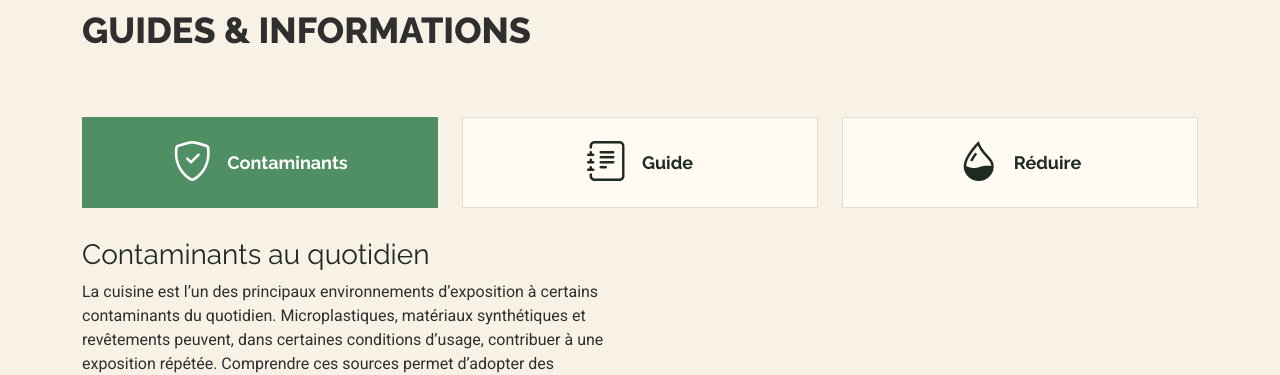
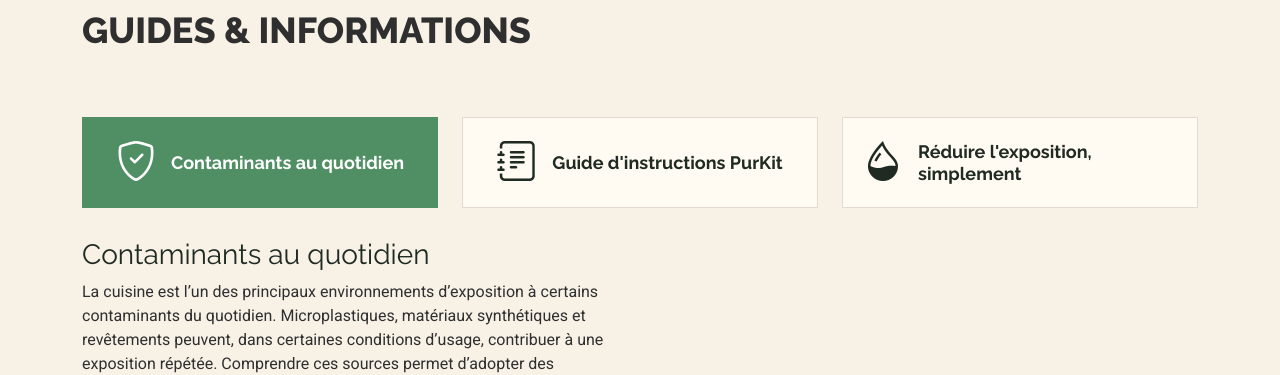
Before and after one commit to YassineKhttar/PurKitWebSite, a plain HTML site: page index.html in a window 1280 px wide. Shown: the part 2261-2636 px from the top of the page. Drawn offline with Linux system fonts and the light colour scheme.

Commit message:
Version préliminaire avec logo et redirection shopify et bon texte

```diff
--- a/index.html
+++ b/index.html
@@ -19,8 +19,8 @@
           href="https://fonts.googleapis.com/css2?family=Roboto:wght@300;400;500;700&family=Raleway:wght@400;600;700;800&family=Inter:wght@300;400;500;600;700&display=swap"
           rel="stylesheet">
 
-  <link rel="icon" type="image/png" href="assets/img/favicon.png">
-  <link rel="apple-touch-icon" href="assets/img/apple-touch-icon.png">
+  <link rel="icon" type="image/png" href="assets/img/logo.png">
+
 
   <link href="assets/vendor/bootstrap/css/bootstrap.min.css" rel="stylesheet">
   <link href="assets/vendor/bootstrap-icons/bootstrap-icons.css" rel="stylesheet">
@@ -238,21 +238,21 @@
         <li class="nav-item col-6 col-md-4">
           <a class="nav-link active show" data-bs-toggle="tab" data-bs-target="#pk-tab-1">
             <i class="bi bi-shield-check"></i>
-            <h4 class="d-none d-lg-block" data-i18n="resources.tab1">Contaminants</h4>
+            <h4 class="d-none d-lg-block" data-i18n="resources.tab1">Contaminants au quotidien</h4>
           </a>
         </li>
 
         <li class="nav-item col-6 col-md-4">
           <a class="nav-link" data-bs-toggle="tab" data-bs-target="#pk-tab-2">
             <i class="bi bi-journal-text"></i>
-            <h4 class="d-none d-lg-block" data-i18n="resources.tab2">Guide</h4>
+            <h4 class="d-none d-lg-block" data-i18n="resources.tab2">Guide d'instructions PurKit</h4>
           </a>
         </li>
 
         <li class="nav-item col-6 col-md-4">
           <a class="nav-link" data-bs-toggle="tab" data-bs-target="#pk-tab-3">
             <i class="bi bi-droplet-half"></i>
-            <h4 class="d-none d-lg-block" data-i18n="resources.tab3">Réduire</h4>
+            <h4 class="d-none d-lg-block" data-i18n="resources.tab3">Réduire l'exposition, simplement</h4>
           </a>
         </li>
       </ul>
@@ -518,7 +518,7 @@
 
       },
       resources: {
-        h2: "Ressources", subtitle: "GUIDES & INFORMATIONS", tab1: "Contaminants", tab2: "Guide", tab3: "Réduire",
+        h2: "Ressources", subtitle: "GUIDES & INFORMATIONS", tab1: "Contaminants au quotidien", tab2: "Guide d'instructions PurKit", tab3: "Réduire l'exposition, simplement",
         s1: { title: "Contaminants au quotidien", p1: "La cuisine est l’un des principaux environnements d’exposition à certains contaminants du quotidien. Microplastiques, matériaux synthétiques et revêtements peuvent, dans certaines conditions d’usage, contribuer à une exposition répétée. Comprendre ces sources permet d’adopter des alternatives simples qui font une réelle différence à long terme.",
           h5a: "Microplastiques", p2: "L’exposition est fréquente et provient notamment du chauffage du plastique, de l’utilisation d’ustensiles et de planches en plastique, ainsi que de l’eau potable et de l’air intérieur. Des études récentes ont mis en évidence la présence de microplastiques dans le sang, les poumons, le placenta et le lait maternel, soulignant leur caractère omniprésent.",
           h5b: "PTFE / PFAS", p3: "Certains revêtements antiadhésifs à base de PTFE peuvent se dégrader lorsqu’ils sont exposés à des températures élevées (environ 260 °C et plus) ou à une usure répétée, augmentant le risque de relargage de composés indésirirables au fil du temps.",
@@ -568,7 +568,7 @@
         note: "*Images are illustrative: exact contents are listed on the kit description."
       },
       resources: {
-        h2: "Resources", subtitle: "GUIDES & INFORMATION", tab1: "Contaminants", tab2: "Guide", tab3: "Reduce",
+        h2: "Resources", subtitle: "GUIDES & INFORMATION", tab1: "Everyday Contaminants", tab2: "PurKit Instruction Guide", tab3: "Reduce Exposure, Simply",
         s1: { title: "Everyday contaminants", p1: "The kitchen is a major exposure environment for certain everyday contaminants. Microplastics, synthetic materials, and coatings can contribute to repeated exposure depending on use. Understanding sources helps you adopt simple alternatives that matter long-term.",
           h5a: "Microplastics", p2: "Exposure is common from heating plastic, using plastic utensils/boards, as well as drinking water and indoor air. Recent studies detected microplastics in blood, lungs, placenta, and breast milk.",
           h5b: "PTFE / PFAS", p3: "Some PTFE-based nonstick coatings can degrade at high temperatures (~260°C / 500°F+) or with repeated wear, increasing the risk of releasing unwanted compounds over time.",
@@ -657,5 +657,6 @@
   });
 </script>
 
+
 </body>
 </html>
```
